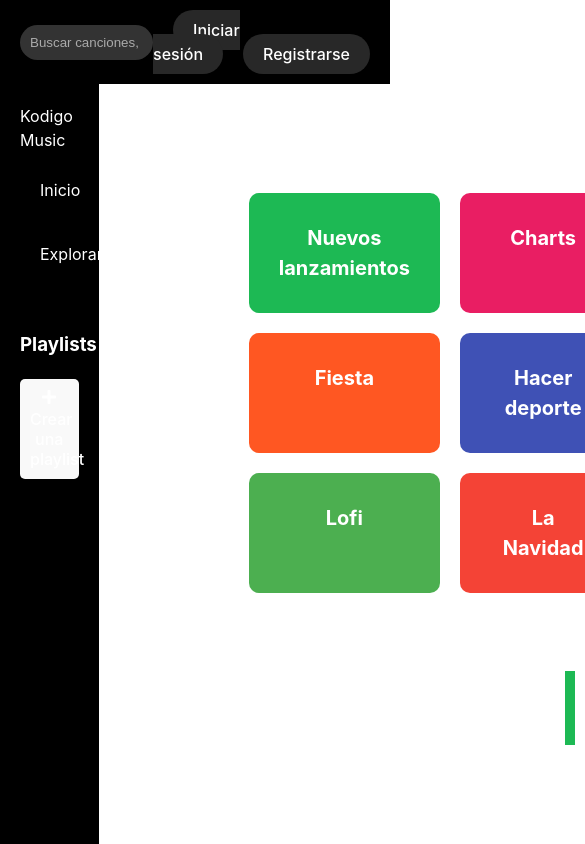
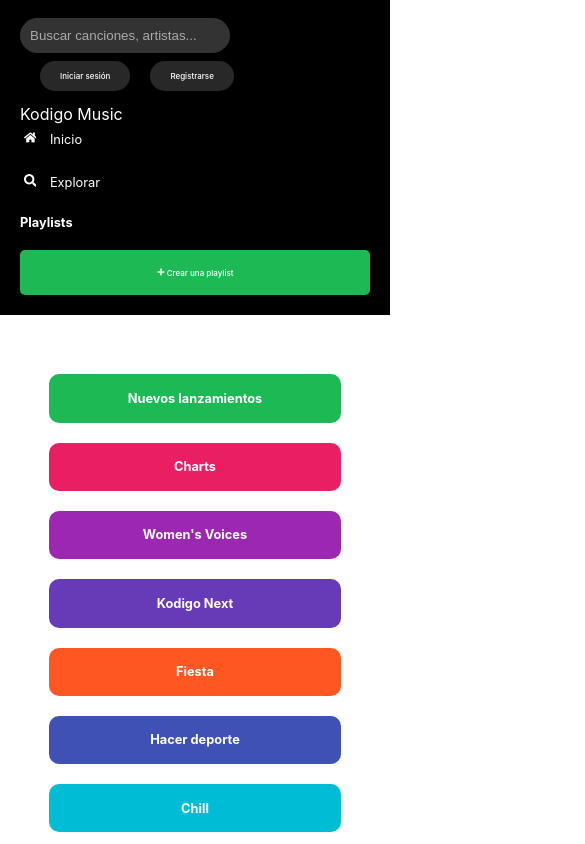
Before and after one commit to Jvanegass/kodigo-music, a React app: page / in a window 390 px wide. Shown: the top 844 px of the page, 585 px wide, since content can reach past the window. Built offline with nearby package versions, Linux system fonts and the light colour scheme; the HTML template or start-up script is replaced by a standard one.

Commit message:
RESPONSIVE

```diff
--- a/src/index.css
+++ b/src/index.css
@@ -2,7 +2,7 @@
   font-family: Inter, system-ui, Avenir, Helvetica, Arial, sans-serif;
   line-height: 1.5;
   font-weight: 400;
-
+  height: 100%;
   color-scheme: light dark;
   color: rgba(255, 255, 255, 0.87);
   background-color: #242424;
@@ -23,13 +23,16 @@ a:hover {
   color: #535bf2;
 }
 
-body {
+* {
+  margin: 0;
+  padding: 0;
+  box-sizing: border-box;
+}
+
+html, body {
+  height: 100%;
   width: 100%;
-  height: 100%;
-  margin: 0 auto;
-  display: flex;
-  place-items: center;
-  overflow: hidden;
+  overflow-x: hidden;
 }
 
 h1 {
@@ -105,6 +108,7 @@ header a:hover {
   top: 10%;
   height: 100%;
   width: 15%;
+  min-width: 200px;
   background-color: #000000;
   padding: 20px;
   color: white;
@@ -155,9 +159,8 @@ button:hover {
 }
 
 .main-content {
-  width: 100%;
-  margin-left: 30%;
-  margin-top: 60px;
+  width: calc(100% - 15%);
+  margin: 5% auto 0 15%; /* Centrar en la pantalla */
   padding: 20px;
   flex-grow: 1;
 }
@@ -172,7 +175,7 @@ h2 {
 
 .grid-container {
   display: grid;
-  grid-template-columns: repeat(4, 1fr);
+  grid-template-columns: repeat(3, 1fr); /* 3 columnas por defecto */
   gap: 20px;
 }
 
@@ -345,3 +348,88 @@ h2 {
     background-color: #f9f9f9;
   }
 }
+
+@media (min-width: 300px) and (max-width: 600px) {
+
+  body{
+    display: block;
+  }
+
+  header {
+    position: relative;
+    display: block;
+    margin: 0;
+    font-size: 0.5rem;
+    width: 100%;
+  }
+
+  header input {
+    margin-top: 5%;
+    margin-bottom: 5%;
+  }
+
+  .sidebar {
+    position: relative;
+    margin: 0;
+    width: 100%;
+  }
+
+  .sidebar h3,
+.sidebar ul li {
+  margin-bottom: 5%;
+  font-size: 0.8rem;
+}
+
+.sidebar ul {
+  list-style: none;
+  padding: 0;
+}
+
+.sidebar ul li {
+  padding: 1%;
+  border-radius: 5px;
+  cursor: pointer;
+  display: block;
+  align-items: center;
+}
+
+.sidebar ul li span {
+  margin-left: 10px;
+}
+
+button {
+  padding: 5%;
+  background-color: #1DB954;
+  color: white;
+  border: none;
+  border-radius: 5px;
+  font-size: 0.5rem;
+}
+
+  .main-content {
+    position: relative;
+    margin: 0 auto;
+  }
+
+  .main-content h2{
+    font-size: 0.8rem;
+  }
+
+  .grid-container {
+    display: grid;
+    grid-template-columns: repeat(1, 1fr);
+    gap: 20px;
+  }
+
+  .grid-item {
+    padding: 5%;
+    border-radius: 10px;
+    font-size: 0.8rem;
+    font-weight: bold;
+}
+
+}
+
+@media (min-width: 601px) and (max-width: 1023px) {}
+
+@media (min-width: 1024px) and (max-width: 1370px) {}
```
